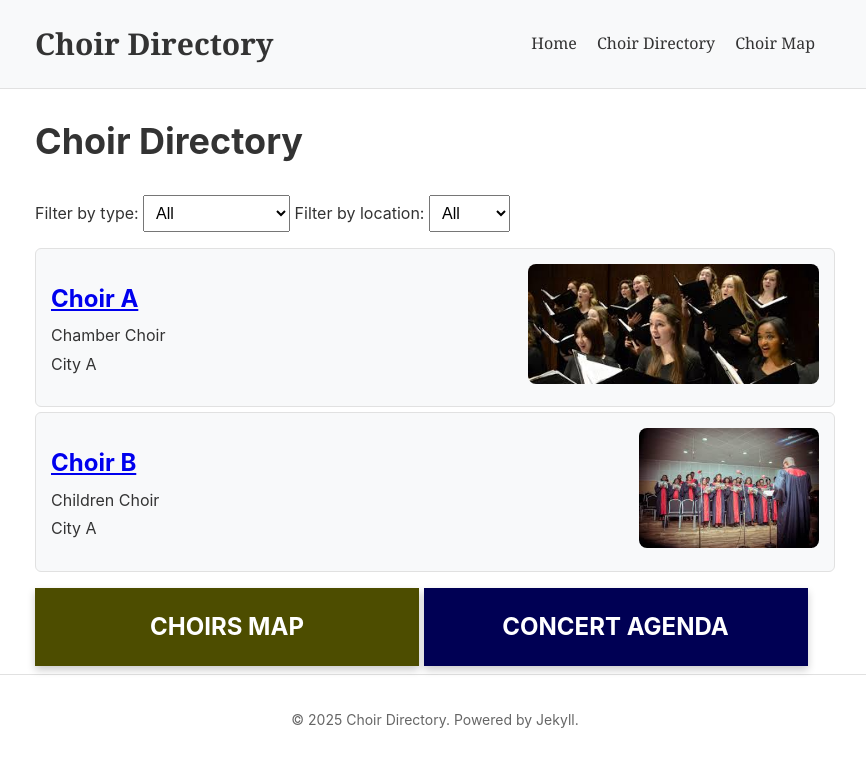
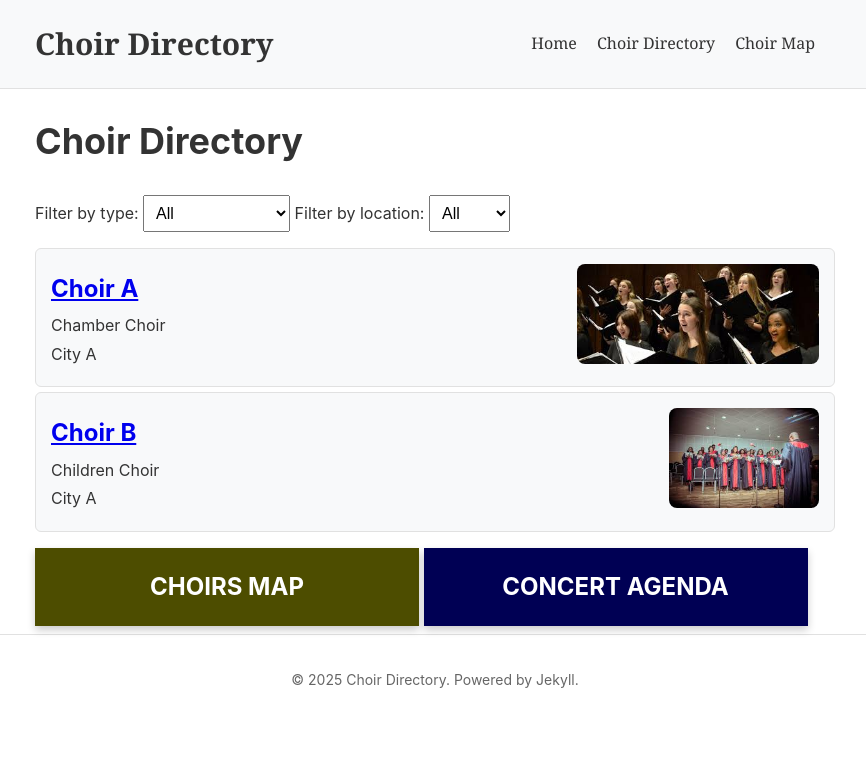
Before and after one commit to jllobera/choir-directory, a Jekyll site: the page built from directory.html, in a window 1280 px wide. Shown: the top 767 px of the page, without its empty margins (205-1071 px from the left). Built offline with Jekyll 4.4.1, drawn with Linux system fonts in a browser that asks for light colours; a script that is not in the unit is left out.

Commit message:
Update directory.html
Tweak image size in choir card.

```diff
--- a/directory.html
+++ b/directory.html
@@ -112,7 +112,7 @@ title: Choir Directory
 
   .choir-image img {
     width: auto;  /* Adjust width as needed */
-    height: 120px;
+    height: 100px;
     border-radius: 8px;
     object-fit: cover;
   }
@@ -140,7 +140,7 @@ title: Choir Directory
 
     .choir-image img {
       width: 100%; /* Make the image responsive */
-      max-width: 200px; /* Limit size */
+      max-width: 100px; /* Limit size */
       margin-top: 5px;
     }
   }
```
